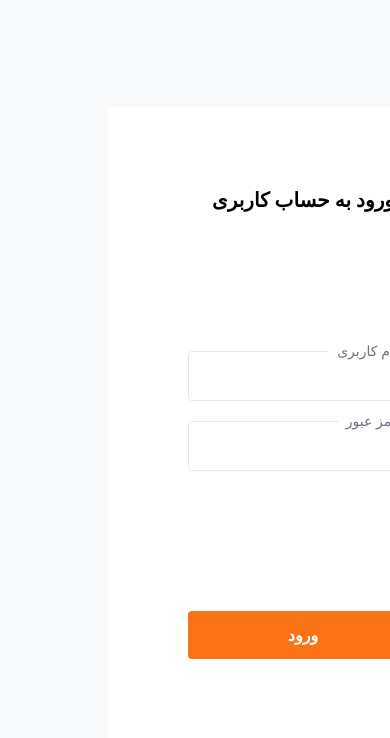
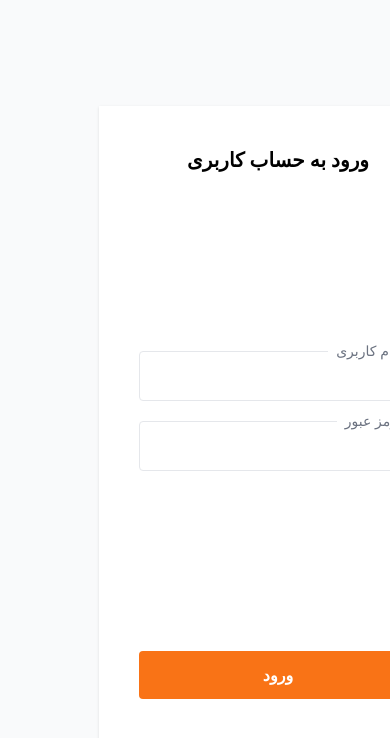
Before and after one commit to alimatinfar/small-project, a React (Create React App) app: page /login in a window 390 px wide. Shown: the top 738 px of the page. Built offline with nearby package versions, Linux system fonts and the light colour scheme.

Commit message:
make login page responsive

```diff
--- a/src/pages/Login.tsx
+++ b/src/pages/Login.tsx
@@ -18,9 +18,9 @@ function Login({}) {
   }
 
   return (
-    <div className='flex-center h-screen w-screen'>
+    <div className='flex-center h-screen w-screen px-4'>
       <form onSubmit={handleSubmit(onSubmit)}
-            className='flex flex-col justify-between items-center w-[30rem] h-3/4 shadow bg-white p-20'>
+            className='flex flex-col justify-between items-center w-[30rem] h-3/4 shadow bg-white p-10 md:p-20'>
         <Typography>
           ورود به حساب کاربری
         </Typography>
```
